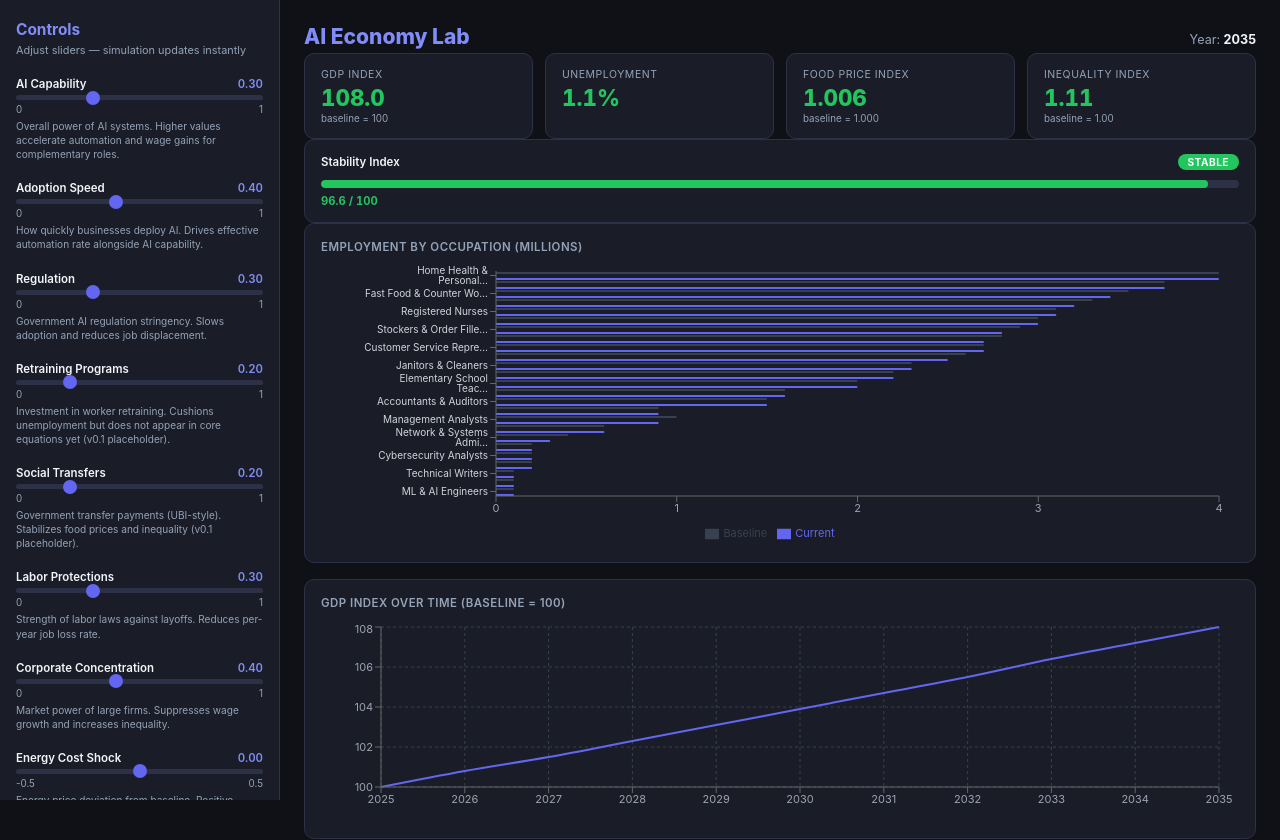
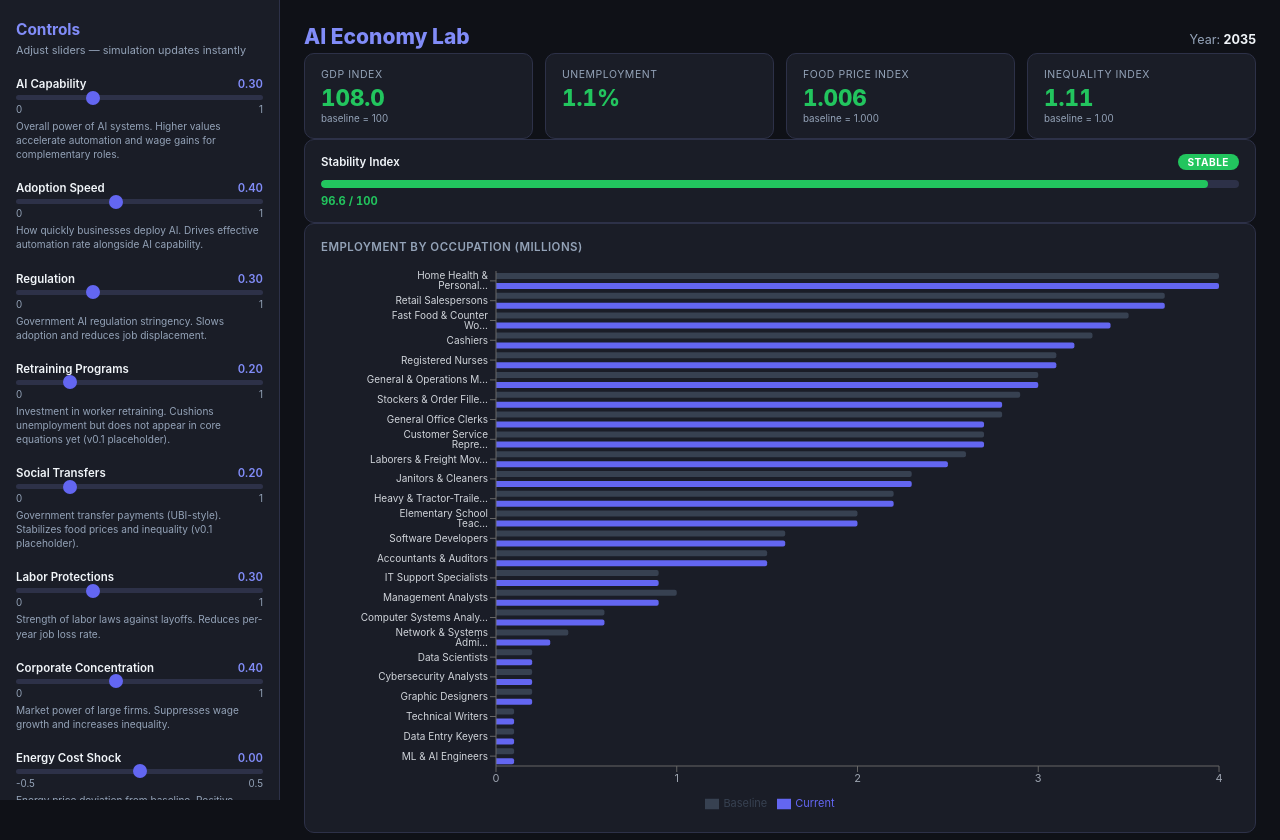
Before and after one commit to myrondoesnotcode/ai-economy-lab, a React (Vite) app: page / in a window 1280 px wide. Shown: the top 840 px of the page. Built offline with nearby package versions, Linux system fonts and the light colour scheme.

Commit message:
Fix tooltip labels and scale bar chart height for 25 occupations

```diff
--- a/src/components/Charts.tsx
+++ b/src/components/Charts.tsx
@@ -41,7 +41,7 @@ export function Charts({ history }: Props) {
       {/* Employment bar chart */}
       <div className="chart-card">
         <h3 className="chart-title">Employment by Occupation (millions)</h3>
-        <ResponsiveContainer width="100%" height={280}>
+        <ResponsiveContainer width="100%" height={Math.max(400, employmentData.length * 22)}>
           <BarChart data={employmentData} layout="vertical" margin={{ left: 10, right: 20, top: 5, bottom: 5 }}>
             <XAxis type="number" tick={{ fontSize: 11, fill: "#9ca3af" }} />
             <YAxis
@@ -54,7 +54,7 @@ export function Charts({ history }: Props) {
               contentStyle={{ background: "#1f2937", border: "1px solid #374151", borderRadius: 6 }}
               labelStyle={{ color: "#f9fafb" }}
               itemStyle={{ color: "#d1d5db" }}
-              formatter={(v) => [`${v ?? 0}M`, ""]}
+              formatter={(v, name) => [`${v ?? 0}M`, name]}
             />
             <Bar dataKey="baseline" fill="#374151" name="Baseline" radius={[0, 2, 2, 0]} />
             <Bar dataKey="employment" fill="#6366f1" name="Current" radius={[0, 2, 2, 0]} />
```
